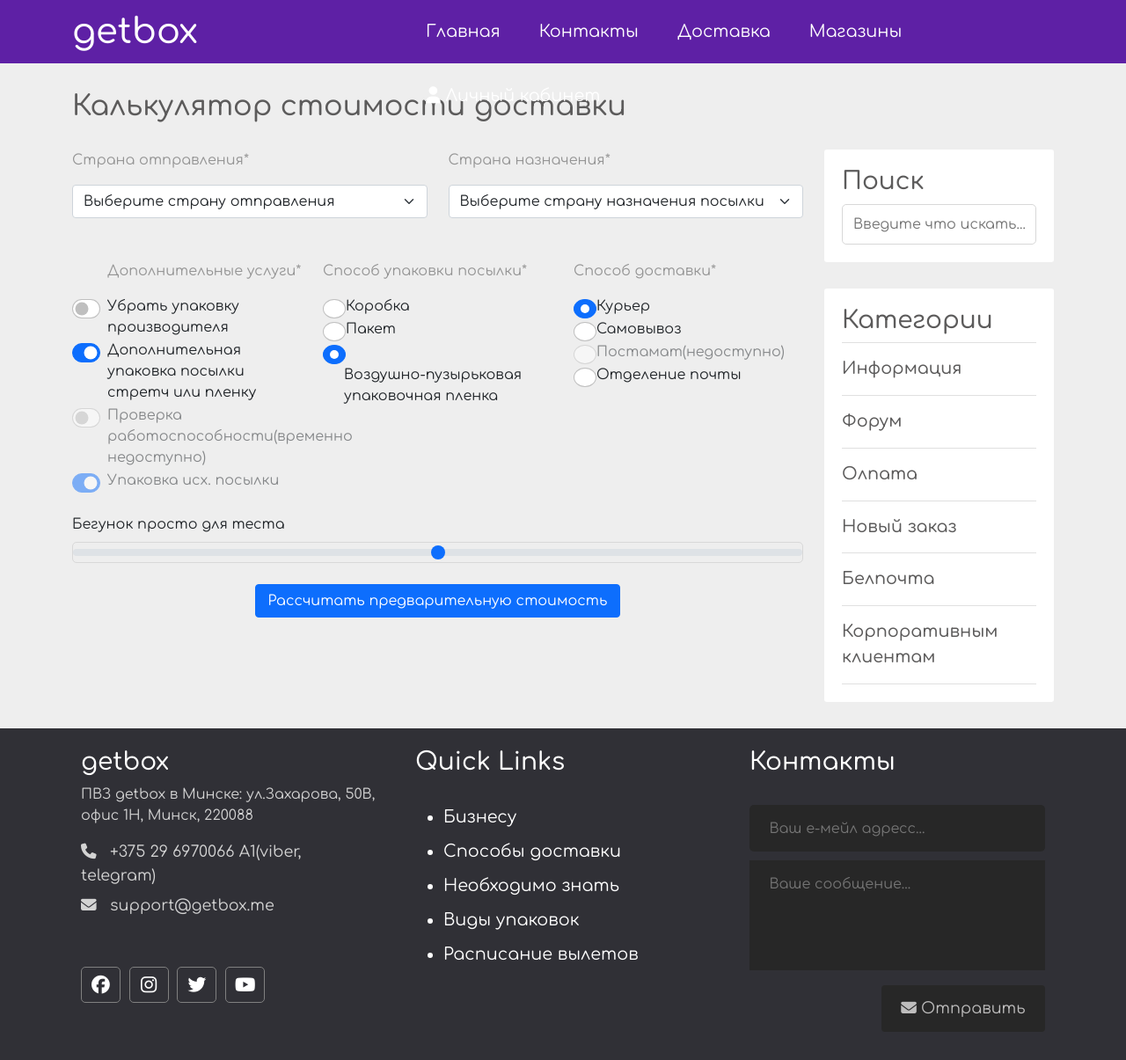
After one commit to romican/getbox, a PHP site: page /getbox/calc.php in a window 1280 px wide. The commit adds this page. Shown: the whole page at 88% size. Run offline with PHP 8.4, Linux system fonts and the light colour scheme; some libraries are stand-ins or nearby versions.

Commit message:
add 2 pages v 0.2

```diff
--- a/app/include/footer.php
+++ b/app/include/footer.php
@@ -2,13 +2,16 @@
       <div class="footer-content container">
         <div class="row">
           <div class="footer-section about col-md-4 col-12">
-            <h3 class="logo-text">Мой блог</h3>
+            <h3 class="logo-text">getbox</h3>
               <p>
-                Мой блог - это блог сделанный с целью обучения аудитории на платформе ютуб и заработка дополнительной кармы.
+              ПВЗ getbox в Минске:
+ул.Захарова, 50В, офис 1Н, Минск, 220088
               </p>
               <div class="contact">
-                <span><i class="fas fa-phone"></i> &nbsp; 123-456-789</span>
-                <span><i class="fas fa-envelope"></i> &nbsp; info@myblog.com</span>
+                <span><i class="fas fa-phone"></i> &nbsp; +375 29 6970066 A1(viber, telegram)</span>
+                <span><i class="fas fa-envelope"></i> &nbsp; support@getbox.me</span>
+                <br>
+                <br>
               </div>
               <div class="socials">
                 <a href="/"><i class="fab fa-facebook"></i></a>
@@ -23,19 +26,19 @@
             <br>
             <ul>
                 <a href="/">
-                    <li>События</li>
+                    <li>Бизнесу</li>
                 </a>
                 <a href="/">
-                    <li>Команда</li>
+                    <li>Способы доставки</li>
                 </a>
                 <a href="/">
-                    <li>Упражнения</li>
+                    <li>Необходимо знать</li>
                 </a>
                 <a href="/">
-                    <li>Галлерея</li>
+                    <li>Виды упаковок</li>
                 </a>
                 <a href="/">
-                    <li>Что-то ещё</li>
+                    <li>Расписание вылетов</li>
                 </a>
             </ul>
           </div>
--- a/app/include/header.php
+++ b/app/include/header.php
@@ -1,24 +1,27 @@
 <header class="container-fluid">
   <div class="container">
     <div class="row">
-      <div class="col-4">
+      <div class="col-4 label_gb">
         <h1>
-          <a href="<?php echo BASE_URL?>">getbox</a>
+          <a href="index.php">getbox</a>
         </h1>
       </div>
       <nav class="col-8">
         <ul>
-          <li><a href="<?php echo BASE_URL?>">Главная</a></li>
+          <li><a href="index.php">Главная</a></li>
           <li><a href="/">Контакты</a></li>
-          <li><a href="/">Доставка</a></li>
+          <li><a href="calc.php">Доставка</a></li>
           <li>
-          <li><a href="/">Магазины</a></li>
+          <li><a href="shop.php">Магазины</a></li>
           <li>
-            <a href="log.php">
+            <a href="reg.php">
               <i class="fa fa-user"></i>
               Личный кабинет
             </a>
             <ul>
+              <li>
+                <a href="reg.php">Регистрация</a>
+              </li>
               <li>
                 <a href="log.php">Войти</a>
               </li>
--- /dev/null
+++ b/app/include/sidebar.php
@@ -0,0 +1,26 @@
+<div class="sidebar col-md-3 col-12">
+<div class="section search">
+    <h3>Поиск</h3>
+    <form action="/" method="POST">
+    <input
+        type="text"
+        name="search-term"
+        class="text-input"
+        placeholder="Введите что искать..."
+    />
+    </form>
+    </div>
+        <div class="section topics">
+        <h3>Категории</h3>
+        <ul>
+            <li><a href="/">Информация</a></li>
+            <li><a href="/">Форум</a></li>
+            <li><a href="/">Олпата</a></li>
+            <li><a href="/">Новый заказ</a></li>
+            <li><a href="/">Белпочта</a></li>
+            <li><a href="/">Корпоративным клиентам</a></li>
+        </ul>
+        </div>
+    </form>
+
+</div>
--- a/assets/css/style.css
+++ b/assets/css/style.css
@@ -36,6 +36,7 @@ header {
 header * {
   color: #ffffff;
 }
+
 header h1 {
   margin-top: 12px;
 }
@@ -184,6 +185,7 @@ header ul li ul li a {
 .sidebar .topics ul li a:hover {
   padding-left: 10px;
   transition: all 0.3s;
+  color: #a075d2;
 }
 /* footer */
 .footer {
@@ -266,6 +268,9 @@ header ul li ul li a {
   left: 0px;
   /* padding-top: 20px; */
 }
+.footer textarea {
+  resize: none;
+}
 /* Single post */
 .single_post {
   margin-bottom: 30px;
@@ -303,3 +308,21 @@ header ul li ul li a {
   margin-left: 55px;
   transition: all 0.3s;
 }
+/* shop cards */
+.shop_card_line {
+  margin: 10px 0px;
+}
+.shop_card_line .card {
+  margin-right: 5px;
+}
+.shop_card_line .card .card-img-top {
+  padding-top: 20px;
+}
+.card-body .btn-shop {
+  background: #a075d2;
+  border-color: #a075d2;
+}
+.sub_text {
+  color: #949494;
+  text-align: left;
+}
--- /dev/null
+++ b/calc.php
@@ -0,0 +1,171 @@
+<?php include("path.php");?>
+<!DOCTYPE html>
+<html lang="en">
+  <head>
+  <link id="favicon-link" rel="icon" href="favicon.ico" type="image/x-icon">
+    <!-- Required meta tags -->
+    <meta charset="utf-8" />
+    <meta name="viewport" content="width=device-width, initial-scale=1" />
+
+    <!-- Bootstrap CSS -->
+    <link
+      href="https://cdn.jsdelivr.net/npm/bootstrap@5.0.0-beta3/dist/css/bootstrap.min.css"
+      rel="stylesheet"
+      integrity="sha384-eOJMYsd53ii+scO/bJGFsiCZc+5NDVN2yr8+0RDqr0Ql0h+rP48ckxlpbzKgwra6"
+      crossorigin="anonymous"
+    />
+    <!-- Иконки Font Awesome -->
+    <script
+      src="https://kit.fontawesome.com/f803b49efc.js"
+      crossorigin="anonymous"
+    ></script>
+    <!-- CSS Styles/style.css -->
+    <link rel="stylesheet" href="/getbox/assets/css/style.css">
+    <!-- google fonts -->
+    <link rel="preconnect" href="https://fonts.gstatic.com" />
+    <link
+      href="https://fonts.googleapis.com/css2?family=Comfortaa:wght@300;400;500;600;700&display=swap"
+      rel="stylesheet"
+    />
+    <title>getbox - международный ассистент доставки из США</title>
+  </head>
+
+  <body>
+<?php include("app/include/header.php");?>
+
+    <div class="container">
+      <div class="content row">
+<div class="main-content col-md-9 col-12">
+          <h2>Калькулятор стоимости доставки</h2>
+<!-- Выбор стран старт -->
+<div class="row">
+        <div class="calc_main col-6">
+    <p class="sub_text">Страна отправления*</p>
+            <select class="form-select" aria-label="Default select example">
+        <option selected>Выберите страну отправления</option>
+        <option value="1">США</option>
+        <option value="2">Германия</option>
+        <option value="3">Англия</option>
+        <option value="4">Китай</option>
+
+            </select>
+        </div>
+
+        <div class="calc_main col-6">
+    <p class="sub_text">Страна назначения*</p>
+            <select class="form-select" aria-label="Default select example">
+        <option selected>Выберите страну назначения посылки</option>
+        <option value="1">Беларусь</option>
+        <option value="2">Россия</option>
+        <option value="3">Казахстан</option>
+        <option value="4">Украина</option>
+            </select>
+        </div>
+</div>
+<!-- Выбор стран конец -->
+<br><br>
+<!-- выбор опций старт -->
+<div class="row">
+    <div class="col-md-4">
+        <div class="form-check form-switch">
+
+        <p class="sub_text">Дополнительные услуги*</p>
+
+  <input class="form-check-input" type="checkbox" id="flexSwitchCheckDefault">
+  <label class="form-check-label" for="flexSwitchCheckDefault">Убрать упаковку производителя</label>
+</div>
+<div class="form-check form-switch">
+  <input class="form-check-input" type="checkbox" id="flexSwitchCheckChecked" checked>
+  <label class="form-check-label" for="flexSwitchCheckChecked">Дополнительная упаковка посылки стретч или пленку</label>
+</div>
+<div class="form-check form-switch">
+  <input class="form-check-input" type="checkbox" id="flexSwitchCheckDisabled" disabled>
+  <label class="form-check-label" for="flexSwitchCheckDisabled">Проверка работоспособности(временно недоступно)
+</label>
+</div>
+<div class="form-check form-switch">
+  <input class="form-check-input" type="checkbox" id="flexSwitchCheckCheckedDisabled" checked disabled>
+  <label class="form-check-label" for="flexSwitchCheckCheckedDisabled">Упаковка исх. посылки</label>
+</div>
+    </div>
+
+    <div class="col-md-4">
+    <p class="sub_text">Способ упаковки посылки*</p>
+    <div class="form-check">
+  <input class="form-check-input" type="radio" name="flexRadioDefault" id="flexRadioDefault1">
+  <label class="form-check-label" for="flexRadioDefault1">
+    Коробка
+  </label>
+</div>
+<div class="form-check">
+  <input class="form-check-input" type="radio" name="flexRadioDefault" id="flexRadioDefault2" checked>
+  <label class="form-check-label" for="flexRadioDefault2">
+    Пакет
+  </label>
+</div>
+<div class="form-check">
+  <input class="form-check-input" type="radio" name="flexRadioDefault" id="flexRadioDefault3" checked>
+  <label class="form-check-label" for="flexRadioDefault3">
+  Воздушно-пузырьковая упаковочная пленка
+  </label>
+</div>
+</div>
+
+<div class="col-md-4">
+<p class="sub_text">Способ доставки*</p>
+<div class="form-check">
+  <input class="form-check-input" type="radio" name="exampleRadios" id="exampleRadios1" value="option1" checked>
+  <label class="form-check-label" for="exampleRadios1">
+    Курьер
+  </label>
+</div>
+<div class="form-check">
+  <input class="form-check-input" type="radio" name="exampleRadios" id="exampleRadios2" value="option2">
+  <label class="form-check-label" for="exampleRadios2">
+    Самовывоз
+  </label>
+</div>
+<div class="form-check">
+  <input class="form-check-input" type="radio" name="exampleRadios" id="exampleRadios3" value="option3" disabled>
+  <label class="form-check-label" for="exampleRadios3">
+    Постамат(недоступно)
+  </label>
+</div>
+<div class="form-check">
+  <input class="form-check-input" type="radio" name="exampleRadios" id="exampleRadios4" value="option4">
+  <label class="form-check-label" for="exampleRadios4">
+    Отделение почты
+  </label>
+</div>
+</div>
+
+</div>
+<!-- выбор опций конец -->
+<br>
+<!-- бегунок старт -->
+<div class="row">
+    <div class="col-12">
+    <label for="customRange3" class="form-label">Бегунок просто для теста</label>
+<input type="range" class="form-range" min="0" max="5" step="0.5" id="customRange3">
+    </div>
+    <br>
+</div>
+<!-- бегунок конец -->
+<br>
+<!-- кнопка расчитать старт -->
+<div class="row">
+    <div class="col-12">
+    <div class="d-grid gap-2 col-6 mx-auto">
+  <button class="btn btn-primary" type="button">Рассчитать предварительную стоимость</button>
+</div>
+    </div>
+</div>
+<!-- кнопка расчитать конец -->
+</div>
+
+<?php include("app/include/sidebar.php");?>
+      </div>
+    </div>
+<?php include("app/include/footer.php");?>
+  </body>
+</html>
--- a/log.php
+++ b/log.php
@@ -2,7 +2,7 @@
 <!DOCTYPE html>
 <html lang="en">
   <head>
-  <link id="favicon-link" rel="icon" href="/getbox/favicon.ico" type="image/x-icon">
+  <link id="favicon-link" rel="icon" href="favicon.ico" type="image/x-icon">
     <!-- Required meta tags -->
     <meta charset="utf-8" />
     <meta name="viewport" content="width=device-width, initial-scale=1" />
--- a/reg.php
+++ b/reg.php
@@ -2,7 +2,7 @@
 <!DOCTYPE html>
 <html lang="en">
   <head>
-  <link id="favicon-link" rel="icon" href="/getbox/favicon.ico" type="image/x-icon">
+  <link id="favicon-link" rel="icon" href="favicon.ico" type="image/x-icon">
     <!-- Required meta tags -->
     <meta charset="utf-8" />
     <meta name="viewport" content="width=device-width, initial-scale=1" />
```
Also changed, not shown: index.php (+8 -45 lines), shop.php (added, +133 -0 lines), single.php (+9 -47 lines), assets/images/shop/6pm.svg (added), assets/images/shop/Aliexpress.svg (added), assets/images/shop/Amazon-Logo.svg (added), assets/images/shop/Bluefly-logo.svg (added), assets/images/shop/EBay_logo.svg (added), assets/images/shop/Forever21.svg (added), assets/images/shop/Gap_logo.svg (added), assets/images/shop/carters.svg (added), assets/images/shop/taobao.svg (added), assets/images/shop/victorias secret.svg (added).
